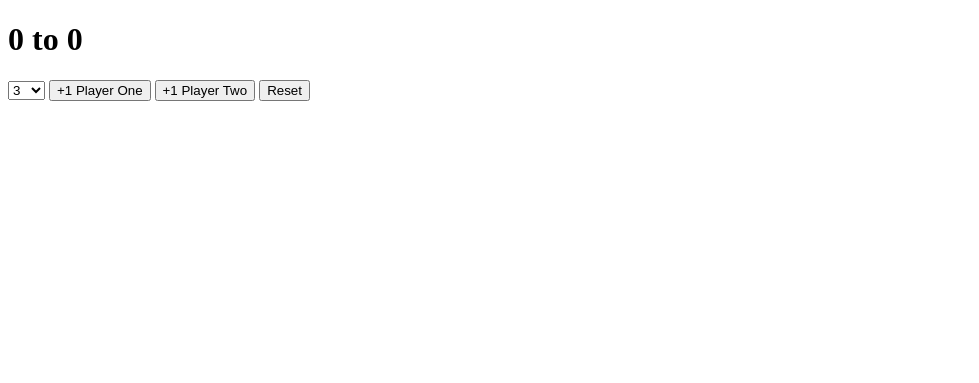
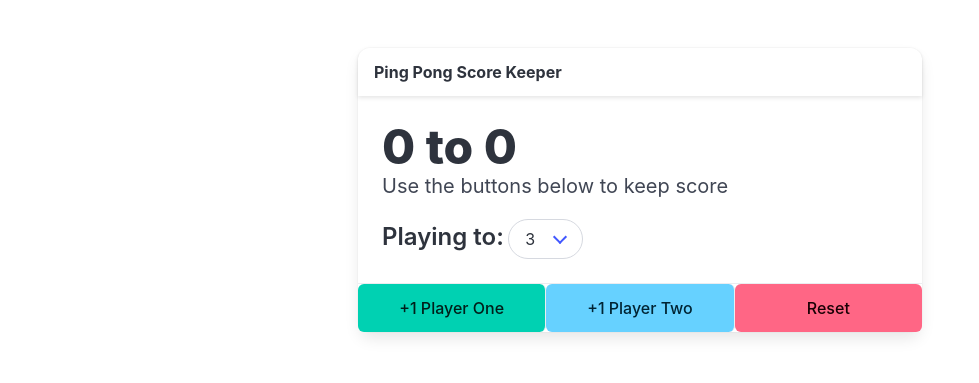
Before and after one commit to anya-uwu/scoreKeeper, a plain HTML site: page index.html in a window 1280 px wide. Shown: the whole page, without its empty margins (0-979 px from the left). Drawn offline with nearby package versions, Linux system fonts and the light colour scheme.

Commit message:
added bulma styles

```diff
--- a/app.js
+++ b/app.js
@@ -10,12 +10,18 @@ let p2Score = 0;
 let winningScore = 5;
 let isGameOver = false;
 
+function updateScores() {
+
+}
+
 function reset() {
     isGameOver = false;
     p1Score = 0;
     p2Score = 0;
     p1Display.textContent = 0;
     p2Display.textContent = 0;
+    p1Display.classList.remove('has-text-success', 'has-text-danger');
+    p2Display.classList.remove('has-text-success', 'has-text-danger');
 }
 
 winningScoreSelect.addEventListener('change', function () {
--- a/index.html
+++ b/index.html
@@ -1,15 +1,33 @@
 <!DOCTYPE html>
 <html lang="en">
+
 <head>
     <meta charset="UTF-8">
     <meta name="viewport" content="width=device-width, initial-scale=1.0">
+    <link rel="stylesheet" href="https://cdn.jsdelivr.net/npm/bulma@1.0.0/css/bulma.min.css">
     <title>Score Keeper</title>
 </head>
+
 <body>
-    <h1><span id="p1Display">0</span> to <span id="p2Display">0</span></h1>
+    <section class="section">
+        <div class="container">
+            <div class="columns">
+                <div class="column is-half is-offset-one-quarter">
+                    <div class="card">
+                        <header class="card-header">
+                            <p class="card-header-title">
+                                Ping Pong Score Keeper
+                            </p>
+                        </header>
+                        <div class="card-content">
+                            <div class="content">
+                                <h1 class="title is-1"><span id="p1Display">0</span> to <span id="p2Display">0</span>
+                                </h1>
+                                <p class="subtitle">Use the buttons below to keep score</p>
 
-    <label for="select"></label>
-    <select name="" id="playTo">
+                                <label for="playTo" class="label is-large is-inline">Playing to:</label>
+                                <div class="select is-rounded">
+                                    <select name="select" id="playTo">
                                         <option value="3">3</option>
                                         <option value="4">4</option>
                                         <option value="5">5</option>
@@ -19,10 +37,26 @@
                                         <option value="9">9</option>
                                         <option value="10">10</option>
                                     </select>
+                                </div>
+                            </div>
+                        </div>
 
-    <button id="p1Button">+1 Player One</button>
-    <button id="p2Button">+1 Player Two</button>
-    <button id="reset">Reset</button>
+
+
+
+                        <footer class="card-footer">
+                            <button class="is-primary button card-footer-item" id="p1Button">+1 Player One</button>
+                            <button class="is-info button card-footer-item" id="p2Button">+1 Player Two</button>
+                            <button class="is-danger button card-footer-item" id="reset">Reset</button>
+                        </footer>
+
+                    </div>
+                </div>
+            </div>
+        </div>
+    </section>
+
     <script src="app.js"></script>
 </body>
+
 </html>
```
Also changed, not shown: styles.css (added). Lines whose indentation alone changed are shown as unchanged.
